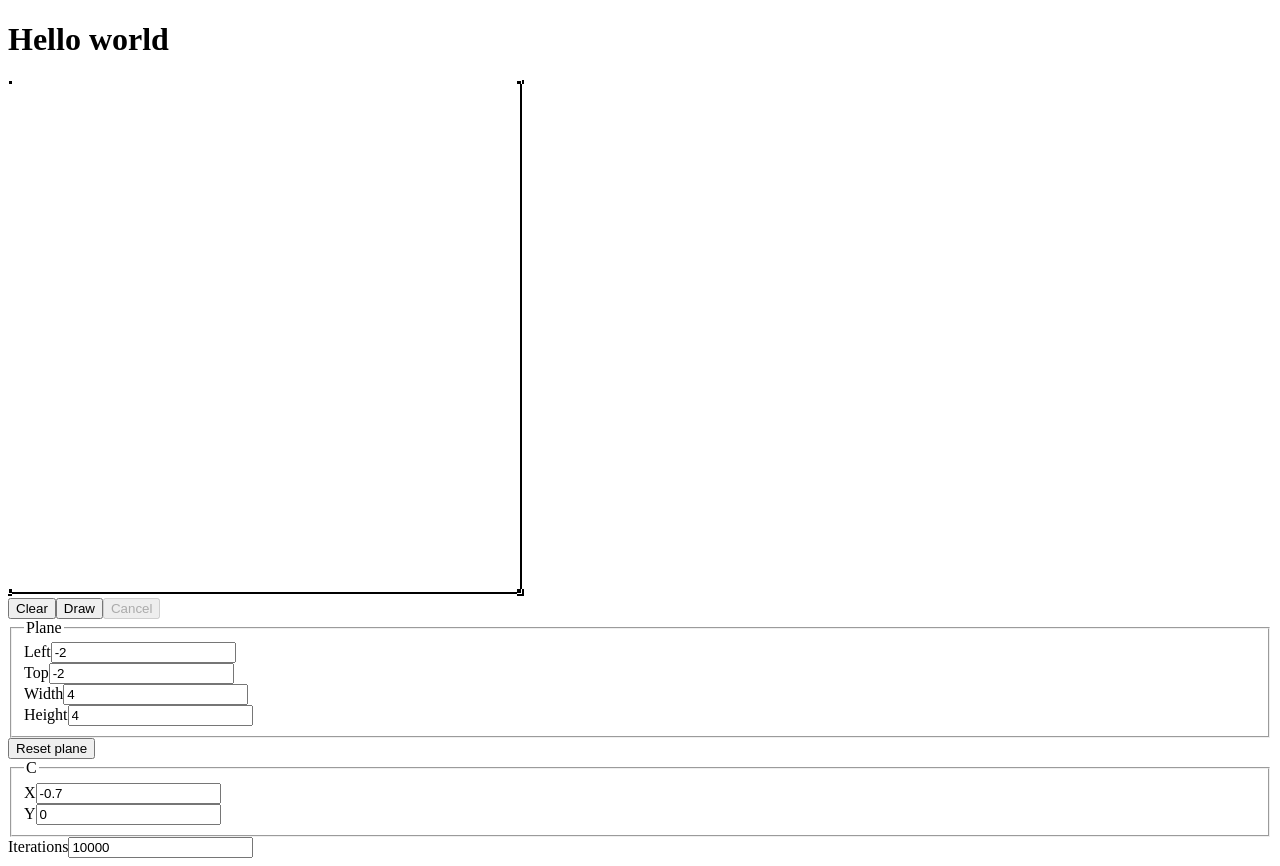
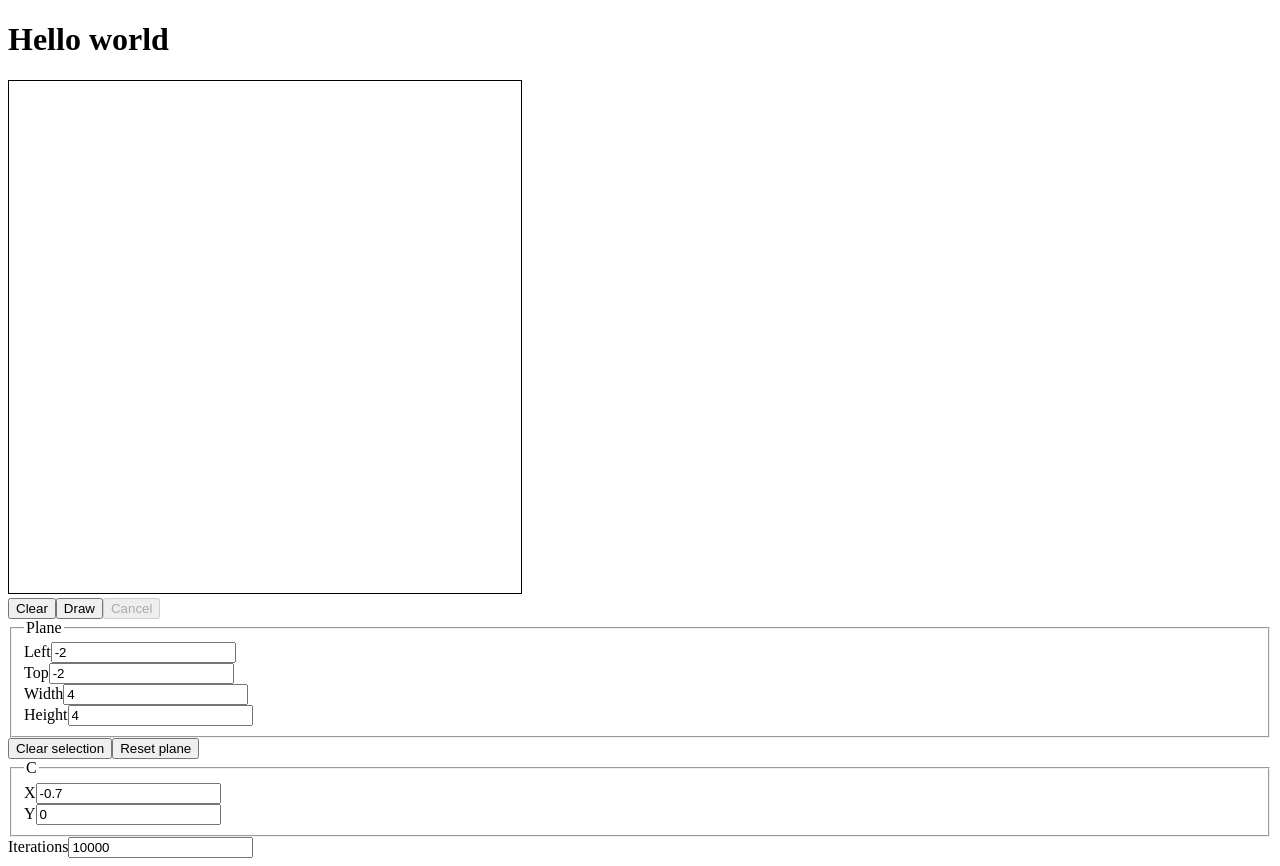
Before and after one commit to ThePlouf/julia, a React (Create React App) app: page / in a window 1280 px wide. Built offline with nearby package versions, Linux system fonts and the light colour scheme.

Commit message:
proper selection behavior

```diff
--- a/src/components/MouseOverlay.jsx
+++ b/src/components/MouseOverlay.jsx
@@ -1,4 +1,4 @@
-import React from 'react';
+import React, {useState,useRef} from 'react';
 import SelectionRectangle from './SelectionRectangle'
 
 function planeToScreen(width,height,drawn,rect) {
@@ -38,24 +38,128 @@ function toNum(plane) {
     }
 }
 
+function same(p1,p2) {
+    return p1.left === p2.left && p1.top === p2.top && p1.width === p2.width && p1.height === p2.height;
+}
 
-export default function MouseOverlay({width,height,drawing,drawnPlane,selectedPlane,onSelectedPlaneChanged=()=>{},onReset,onDraw}) {
+export default function MouseOverlay({width,height,drawing,drawnPlane,selectedPlane,onSelectedPlaneChanged=()=>{},onReset=()=>{},onDraw=()=>{}}) {
+    const mainDiv = useRef(null);
+    const [mouseDown,setMouseDown] = useState(false);
+    const [initialPos,setInitialPos] = useState({x:0,y:0});
+    const [currentPos,setCurrentPos] = useState({x:0,y:0});
+
     const drawnPlaneNum = toNum(drawnPlane);
     const selectedPlaneNum = toNum(selectedPlane);
+
+    const selectionBounds = () => {
+        let x = initialPos.x;
+        let y = initialPos.y;
+        let w = currentPos.x - initialPos.x - 1;
+        let h = currentPos.y - initialPos.y - 1;
+
+        if(w < 0) {
+            x = x + w;
+            w = - w;
+        }
+
+        if(h < 0) {
+            y = y + h;
+            h = - h;
+        }
+
+        if(w < 2 || h < 2) return {left:0,top:0,width:0,height:0,value:false};
+        return {
+            left:x,
+            top:y,
+            width:w,
+            height:h,
+            valid:true
+        };
+    }
 
     const onSelectionChange = (x,y,w,h) => {
         const plane = screenToPlane(width,height,drawnPlaneNum,{left:x,top:y,width:w,height:h});
         onSelectedPlaneChanged(plane);
     }
 
+    const down = e => {
+        if(drawing) return;
+        if(!isSame) {
+            if(e.nativeEvent.target === mainDiv.current) {
+                onReset();
+                //Proceed, don't return here
+            } else {
+                return;
+            }
+        }
+        setMouseDown(true);
+        const x = e.nativeEvent.offsetX;
+        const y = e.nativeEvent.offsetY;
+        setInitialPos({x:x,y:y});
+        setCurrentPos({x:x,y:y});
+        mainDiv.current.setPointerCapture(e.pointerId);
+    };
+
+    const up = e => {
+        if(drawing) return;
+        if(!isSame) return;
+        if(!mouseDown) return;
+        setMouseDown(false);
+        const x = e.nativeEvent.offsetX;
+        const y = e.nativeEvent.offsetY;
+        setCurrentPos({x:x,y:y});
+        mainDiv.current.releasePointerCapture(e.pointerId);
+        const bounds = selectionBounds();
+        if(bounds.valid) {
+            const selection = screenToPlane(width,height,drawnPlaneNum,bounds);
+            onSelectedPlaneChanged(selection);
+        }
+
+    };
+
+    const move = e => {
+        if(drawing) return;
+        if(!mouseDown) return;
+        const x = e.nativeEvent.offsetX;
+        const y = e.nativeEvent.offsetY;
+        setCurrentPos({x:x,y:y});
+    };
+
     const selectionOnScreen = planeToScreen(width,height,drawnPlaneNum,selectedPlaneNum);
-    return <SelectionRectangle
+    const isSame=same(drawnPlaneNum,selectedPlaneNum);
+    const bounds = selectionBounds();
+    return <div
+            ref={mainDiv}
+            style={{left:"1px",top:"1px",position:"absolute",width:width+"px",height:height+"px",mixBlendMode:"difference"}}
+            onPointerDown={down}
+            onPointerUp={up}
+            onPointerMove={move}
+            onLostPointerCapture={up}
+
+            >
+        <div
+
+            style={{left:bounds.left+"px",
+                top:bounds.top+"px",
+                width:bounds.width+"px",
+                height:bounds.height+"px",
+                border:"1px solid white",
+                position:"absolute",
+                mixBlendMode:"difference",
+                display:mouseDown&&bounds.valid?null:"none"}}
+            >
+
+        </div>
+        <div style={{display:isSame||drawing?"none":null}}>
+            <SelectionRectangle
                 left={selectionOnScreen.left}
                 top={selectionOnScreen.top}
                 width={selectionOnScreen.width}
                 height={selectionOnScreen.height}
                 onSelectionChange={onSelectionChange}
+                onAction={onDraw}
                 >
-
             </SelectionRectangle>
+        </div>
+    </div>
 }
--- a/src/components/Parameters.jsx
+++ b/src/components/Parameters.jsx
@@ -48,10 +48,11 @@ function Iterations({value,disabled,onChange}) {
     </label></div>
 }
 
-export default function Parameters({drawing,onPlaneChanged,onCChanged,onIterationsChanged,onReset,plane,c,iterations}) {
+export default function Parameters({drawing,onPlaneChanged,onCChanged,onIterationsChanged,onClearSelection,onPlaneReinit,plane,c,iterations}) {
     return <div>
         <Plane plane={plane} label="Plane" disabled={drawing} onChange={onPlaneChanged} />
-        <input type="button" onClick={onReset} value="Reset plane"></input>
+        <input type="button" disabled={drawing} onClick={onClearSelection} value="Clear selection"></input>
+        <input type="button" disabled={drawing} onClick={onPlaneReinit} value="Reset plane"></input>
         <Point point={c} disabled={drawing} label="C" onChange={onCChanged} />
         <Iterations value={iterations} disabled={drawing} onChange={onIterationsChanged} />
     </div>
--- a/src/components/SelectionRectangle.jsx
+++ b/src/components/SelectionRectangle.jsx
@@ -1,7 +1,7 @@
 import React from 'react';
 import Draggable from './Draggable'
 
-export default function SelectionRectangle({left=0,top=0,width=50,height=50,cs=7,ls=1,onSelectionChange=()=>{}}) {
+export default function SelectionRectangle({left=0,top=0,width=50,height=50,cs=7,ls=1,onSelectionChange=()=>{},onAction=()=>{}}) {
     const move = (what,dx,dy) => {
         switch(what) {
             case "c":onSelectionChange(left+dx,top+dy,width,height);break;
@@ -36,7 +36,7 @@ export default function SelectionRectangle({left=0,top=0,width=50,height=50,cs=7
 
     const hs = (cs-1)/2;
     return <>
-        <Draggable onDragDelta={(x,y)=>move("c",x,y)} left={cleft} top={ctop} style={{width:cwidth+"px",height:cheight+"px"}}></Draggable>
+        <Draggable onDragDelta={(x,y)=>move("c",x,y)} left={cleft} top={ctop} onDoubleClick={e=>onAction()} style={{width:cwidth+"px",height:cheight+"px"}}></Draggable>
         <Draggable onDragDelta={(x,y)=>move("nw",x,y)} left={left-hs} top={top-hs} cursor={c1} draggingCursor={c1} style={{width:cs,height:cs,backgroundColor:"white",mixBlendMode:"difference"}}></Draggable>
         <Draggable onDragDelta={(x,y)=>move("ne",x,y)} left={left+width-hs} top={top-hs} cursor={c2} draggingCursor={c2} style={{width:cs,height:cs,backgroundColor:"white",mixBlendMode:"difference"}}></Draggable>
         <Draggable onDragDelta={(x,y)=>move("sw",x,y)} left={left-hs} top={top+height-hs} cursor={c2} draggingCursor={c2} style={{width:cs,height:cs,backgroundColor:"white",mixBlendMode:"difference"}}></Draggable>
--- a/src/index.jsx
+++ b/src/index.jsx
@@ -22,7 +22,8 @@ class App extends React.Component {
         this.onCancel = this.onCancel.bind(this);
         this.onComplete = this.onComplete.bind(this);
         this.onSelectedPlaneChanged = this.onSelectedPlaneChanged.bind(this);
-        this.onReset = this.onReset.bind(this);
+        this.onSelectionReset = this.onSelectionReset.bind(this);
+        this.onPlaneReinit = this.onPlaneReinit.bind(this);
     }
 
     onComplete() {
@@ -43,7 +44,7 @@ class App extends React.Component {
         };
         this.setState({
             cancel:Fractal.draw(document.getElementById("canvas"),params,this.onComplete),
-            drawnPlane:this.state.selectedPlane
+            drawnPlane:this.state.selectedPlane,
         });
     }
 
@@ -58,10 +59,17 @@ class App extends React.Component {
         }
     }
 
-    onReset() {
+    onSelectionReset() {
         this.setState({
             selectedPlane:this.state.drawnPlane
         });
+    }
+
+    onPlaneReinit() {
+        const plane={left:"-2",top:"-2",width:"4",height:"4"};
+        this.setState({
+            selectedPlane:plane
+        },this.onDraw);
     }
 
     onSelectedPlaneChanged(plane) {
@@ -83,13 +91,12 @@ class App extends React.Component {
                 drawnPlane={this.state.drawnPlane}
                 selectedPlane={this.state.selectedPlane}
                 onSelectedPlaneChanged={this.onSelectedPlaneChanged}
-                onReset={this.onReset}
+                onReset={this.onSelectionReset}
                 onDraw={this.onDraw}
             />
             <form onSubmit={e=>{this.onDraw();e.preventDefault();}}>
                 <Actions
                     drawing={this.state.cancel!=null}
-                    onDraw={this.onDraw}
                     onClear={this.onClear}
                     onCancel={this.onCancel}
                 />
@@ -101,7 +108,8 @@ class App extends React.Component {
                     plane={this.state.selectedPlane}
                     c={this.state.c}
                     iterations={this.state.iterations}
-                    onReset={this.onReset}
+                    onClearSelection={this.onSelectionReset}
+                    onPlaneReinit={this.onPlaneReinit}
                 />
             </form>
 
```
Lines whose indentation alone changed are shown as unchanged.
